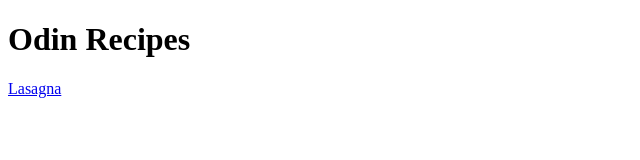
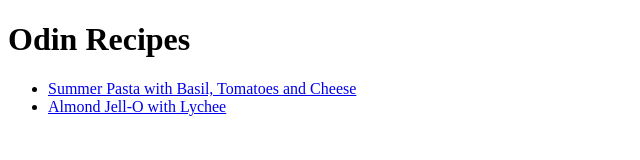
Before and after one commit to dotenvy/odin-recipes, a plain HTML site: page index.html in a window 1280 px wide. Shown: the whole page, without its empty margins (0-640 px from the left). Drawn offline with Linux system fonts and the light colour scheme.

Commit message:
add: unordered list added for recipie names

```diff
--- a/index.html
+++ b/index.html
@@ -7,6 +7,17 @@
 </head>
 <body>
     <h1 class="header">Odin Recipes</h1>
-    <a href="recipes/lasagna.html">Lasagna</a>
+
+    <ul>
+        <li>
+            <a href="recipes/summer Pasta with Basil, Tomatoes and Cheese.html">Summer Pasta with Basil, Tomatoes and Cheese</a>
+        </li>
+
+        <li>
+            <a href="recipes/Almond Jell-O with Lychee.html">Almond Jell-O with Lychee</a>
+        </li>
+    </ul>
+
+
 </body>
 </html>
```
